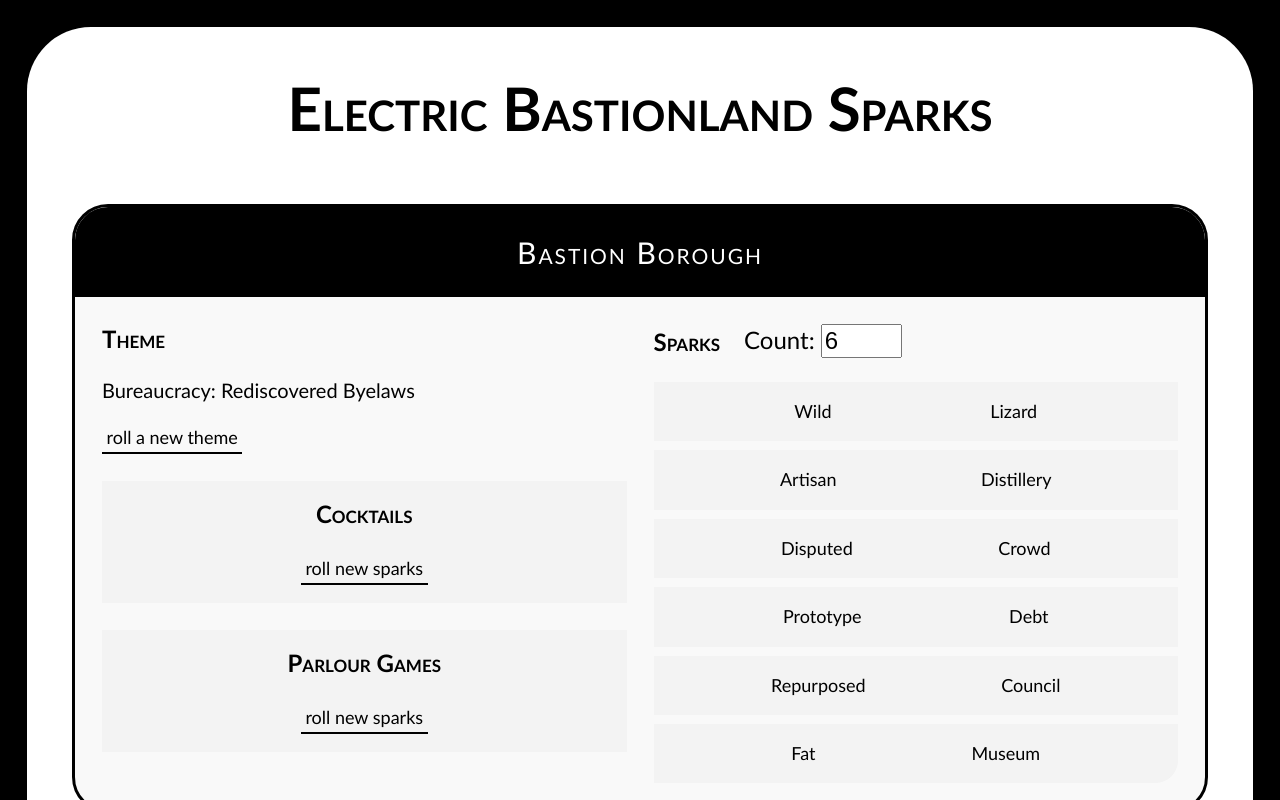
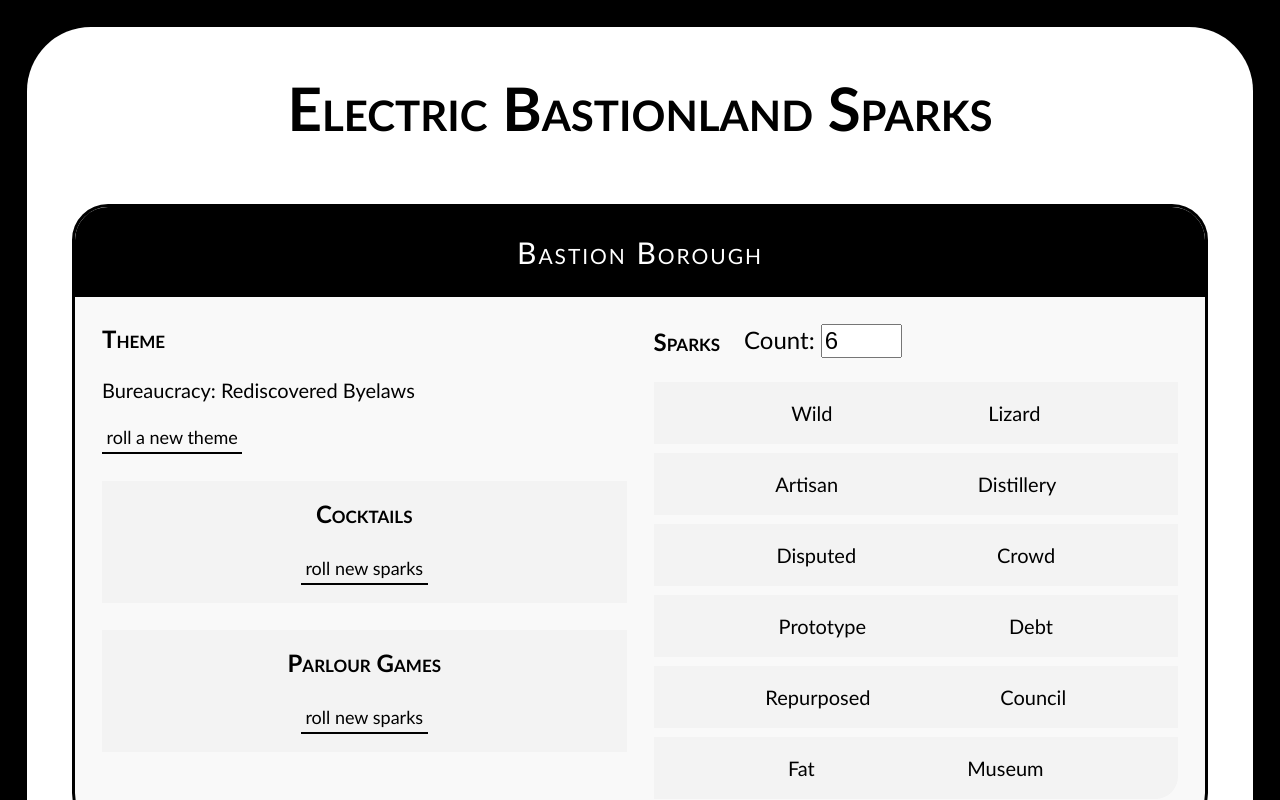
Before and after one commit to mcurren/electric-bastionland-sparks, a Vue app: page / in a window 1280 px wide. Shown: the top 800 px of the page. Built offline with nearby package versions, Linux system fonts and the light colour scheme.

Commit message:
small change

```diff
--- a/src/components/SparkTable.vue
+++ b/src/components/SparkTable.vue
@@ -85,7 +85,7 @@ dt {
   margin-block-end: 0.5em;
 }
 dd {
-  font-size: large;
+  font-size: var(--font--large);
   font-weight: 500;
   margin: 0;
   line-height: 1.3;
```
